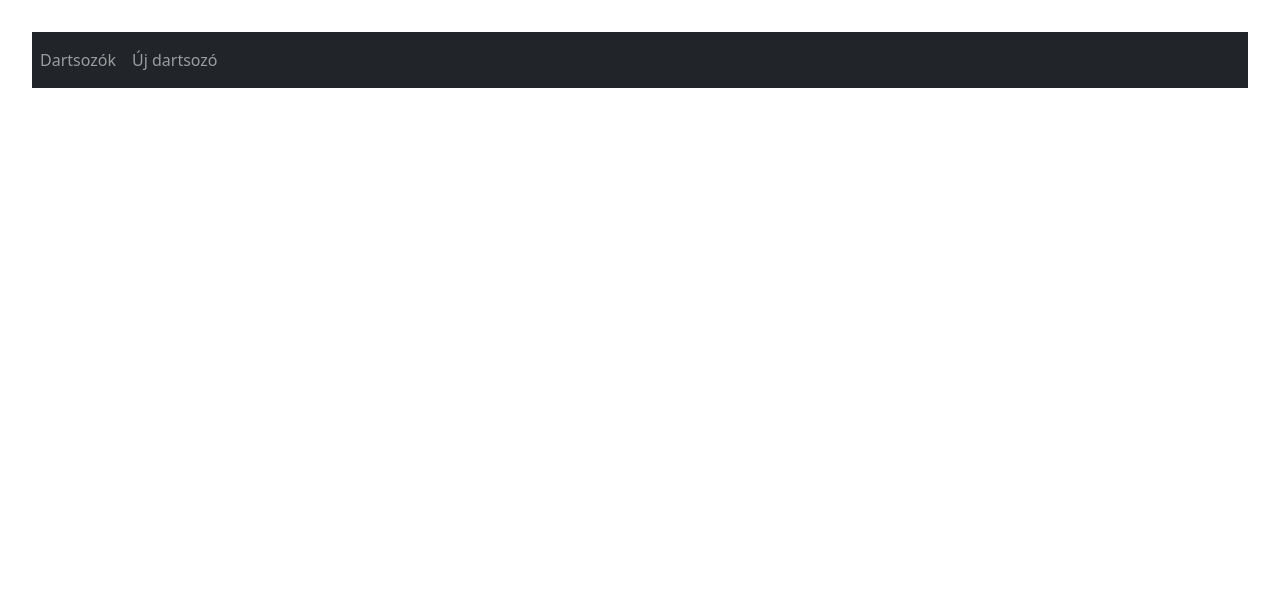
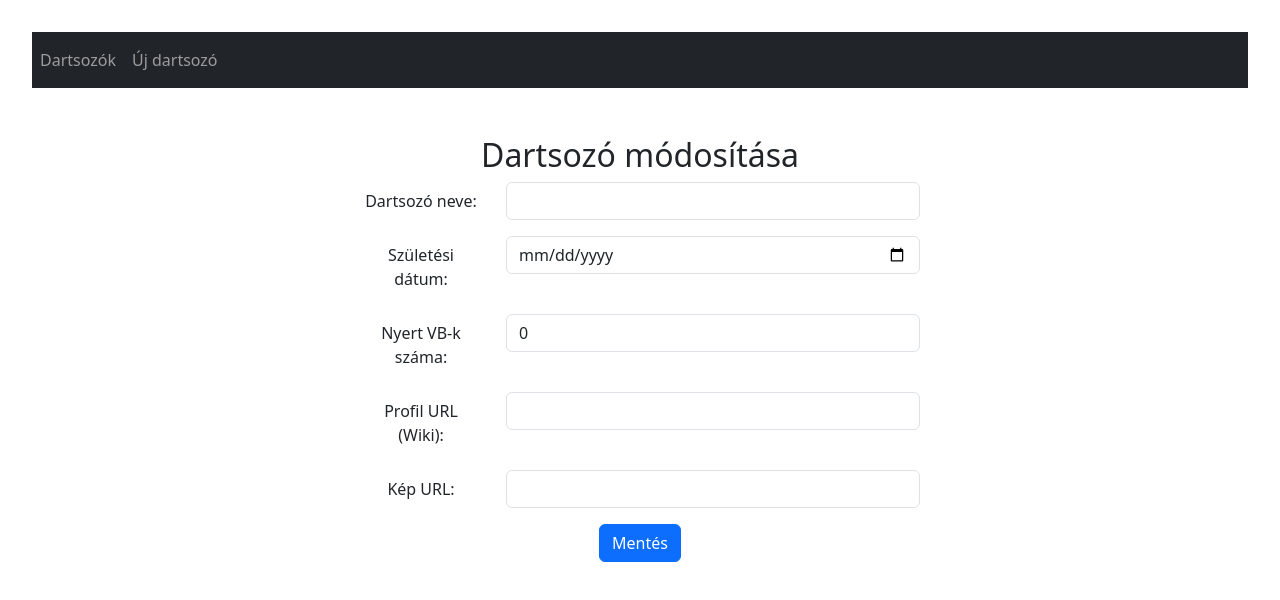
Before and after one commit to Gery1214/DartsCRUD, a React (Vite) app: page /mod-darts/1 in a window 1280 px wide. Shown: the top 600 px of the page. Built offline with nearby package versions, Linux system fonts and the light colour scheme; no server answers.

Commit message:
DartsModPage created, now you can modify any record

```diff
--- a/src/App.jsx
+++ b/src/App.jsx
@@ -2,6 +2,7 @@ import { BrowserRouter as Router, Routes, Route, NavLink } from "react-router-do
 import { DartsListPage } from "./pages/DartsListPage";
 import { DartsSinglePage } from "./pages/DartsSinglePage";
 import { DartsCreatePage } from "./pages/DartsCreatePage";
+import { DartsModPage } from "./pages/DartsModPage";
 import "./App.css";
 
 export function App() {
@@ -28,6 +29,7 @@ export function App() {
         <Route path="/" element={<DartsListPage />}/>
         <Route path="/darts/:dartsId" element={<DartsSinglePage />} />
          <Route path="/new-darts" element={<DartsCreatePage />} />
+         <Route path="/mod-darts/:dartsId" element={<DartsModPage />} />
       </Routes>
     </Router>
   );
--- /dev/null
+++ b/src/pages/DartsModPage.jsx
@@ -0,0 +1,144 @@
+import { useState, useEffect } from "react";
+import { useParams, useNavigate } from "react-router-dom";
+import axios from "axios";
+
+export const DartsModPage = () => {
+  const { dartsId } = useParams();
+  const navigate = useNavigate();
+
+  const [player, setPlayer] = useState({
+    id: Number(dartsId),
+    name: "",
+    birth_date: "",
+    world_ch_won: 0,
+    profile_url: "",
+    image_url: "",
+  });
+
+  useEffect(() => {
+    const fetchPlayer = async () => {
+      try {
+        const response = await axios.get("https://darts.sulla.hu/darts");
+        const foundPlayer = response.data.find((p) => p.id === Number(dartsId));
+        if (foundPlayer) {
+          setPlayer({
+            id: foundPlayer.id,
+            name: foundPlayer.name,
+            birth_date: foundPlayer.birth_date,
+            world_ch_won: foundPlayer.world_ch_won,
+            profile_url: foundPlayer.profile_url,
+            image_url: foundPlayer.image_url,
+          });
+        }
+      } catch (error) {
+        console.log(error);
+      }
+    };
+
+    fetchPlayer();
+  }, [dartsId]);
+
+  const handleInputChange = (event) => {
+    const { name, value } = event.target;
+    setPlayer((prevState) => ({
+      ...prevState,
+      [name]: name === "world_ch_won" ? Number(value) : value,
+    }));
+  };
+
+  const handleSubmit = async (event) => {
+    event.preventDefault();
+    try {
+      await axios.put(`https://darts.sulla.hu/darts/${dartsId}`, {
+        id: Number(dartsId),
+        name: player.name,
+        birth_date: player.birth_date,
+        world_ch_won: Number(player.world_ch_won),
+        profile_url: player.profile_url,
+        image_url: player.image_url,
+      });
+      navigate("/");
+    } catch (error) {
+      console.log(error);
+    }
+  };
+
+  return (
+    <div className="p-5 content bg-ivory text-center">
+      <h2>Dartsozó módosítása</h2>
+      <form onSubmit={handleSubmit} className="col-md-6 mx-auto">
+        <div className="form-group row pb-3">
+          <label className="col-sm-3 col-form-label">Dartsozó neve:</label>
+          <div className="col-sm-9">
+            <input
+              type="text"
+              name="name"
+              className="form-control"
+              value={player.name}
+              onChange={handleInputChange}
+              required
+            />
+          </div>
+        </div>
+
+        <div className="form-group row pb-3">
+          <label className="col-sm-3 col-form-label">Születési dátum:</label>
+          <div className="col-sm-9">
+            <input
+              type="date"
+              name="birth_date"
+              className="form-control"
+              value={player.birth_date}
+              onChange={handleInputChange}
+              required
+            />
+          </div>
+        </div>
+
+        <div className="form-group row pb-3">
+          <label className="col-sm-3 col-form-label">Nyert VB-k száma:</label>
+          <div className="col-sm-9">
+            <input
+              type="number"
+              name="world_ch_won"
+              className="form-control"
+              value={player.world_ch_won}
+              onChange={handleInputChange}
+              required
+            />
+          </div>
+        </div>
+
+        <div className="form-group row pb-3">
+          <label className="col-sm-3 col-form-label">Profil URL (Wiki):</label>
+          <div className="col-sm-9">
+            <input
+              type="text"
+              name="profile_url"
+              className="form-control"
+              value={player.profile_url}
+              onChange={handleInputChange}
+            />
+          </div>
+        </div>
+
+        <div className="form-group row pb-3">
+          <label className="col-sm-3 col-form-label">Kép URL:</label>
+          <div className="col-sm-9">
+            <input
+              type="text"
+              name="image_url"
+              className="form-control"
+              value={player.image_url}
+              onChange={handleInputChange}
+            />
+          </div>
+        </div>
+
+        <button type="submit" className="btn btn-primary">
+          Mentés
+        </button>
+      </form>
+    </div>
+  );
+};
```
